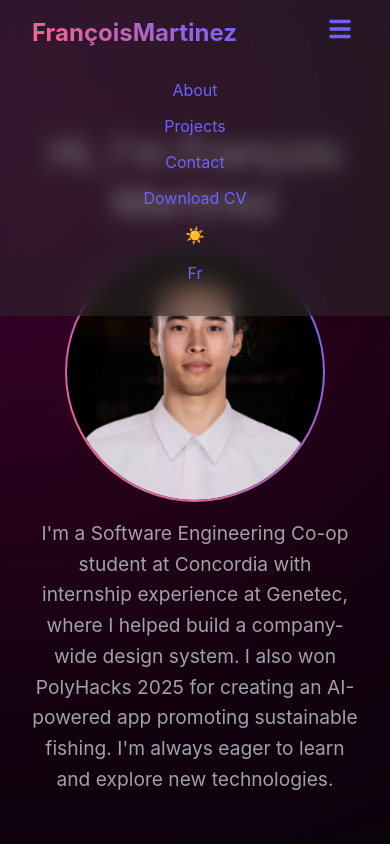
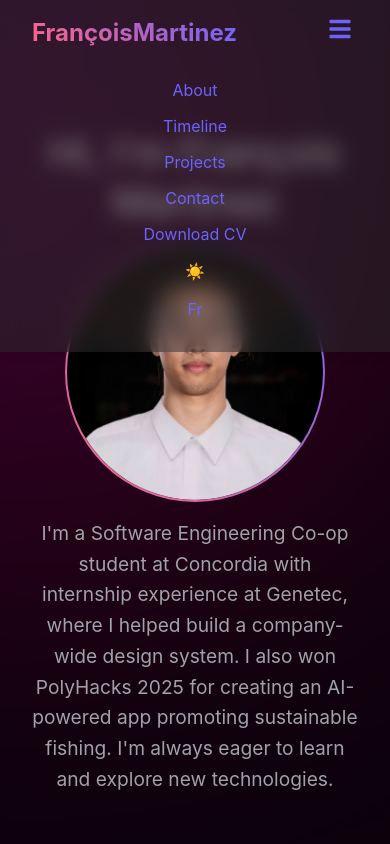
Before and after one commit to FrancoisMartinez/react-portfolio, a React (Vite) app: page / in a window 390 px wide. Both pictures are taken after a click on the button "Open Menu". Shown: the top 844 px of the page. Built offline with nearby package versions, Linux system fonts and the light colour scheme.

Commit message:
header timeline

```diff
--- a/src/components/Header.jsx
+++ b/src/components/Header.jsx
@@ -94,6 +94,9 @@ const Header = () => {
                 <Link to="about" smooth={true} duration={500} onClick={toggleMenu}>
                     {t('header.about')}
                 </Link>
+                <Link to="timeline" smooth={true} duration={500} onClick={toggleMenu}>
+                    {t('header.timeline')}
+                </Link>
                 <Link to="projects" smooth={true} duration={500} onClick={toggleMenu}>
                     {t('header.projects')}
                 </Link>
```
